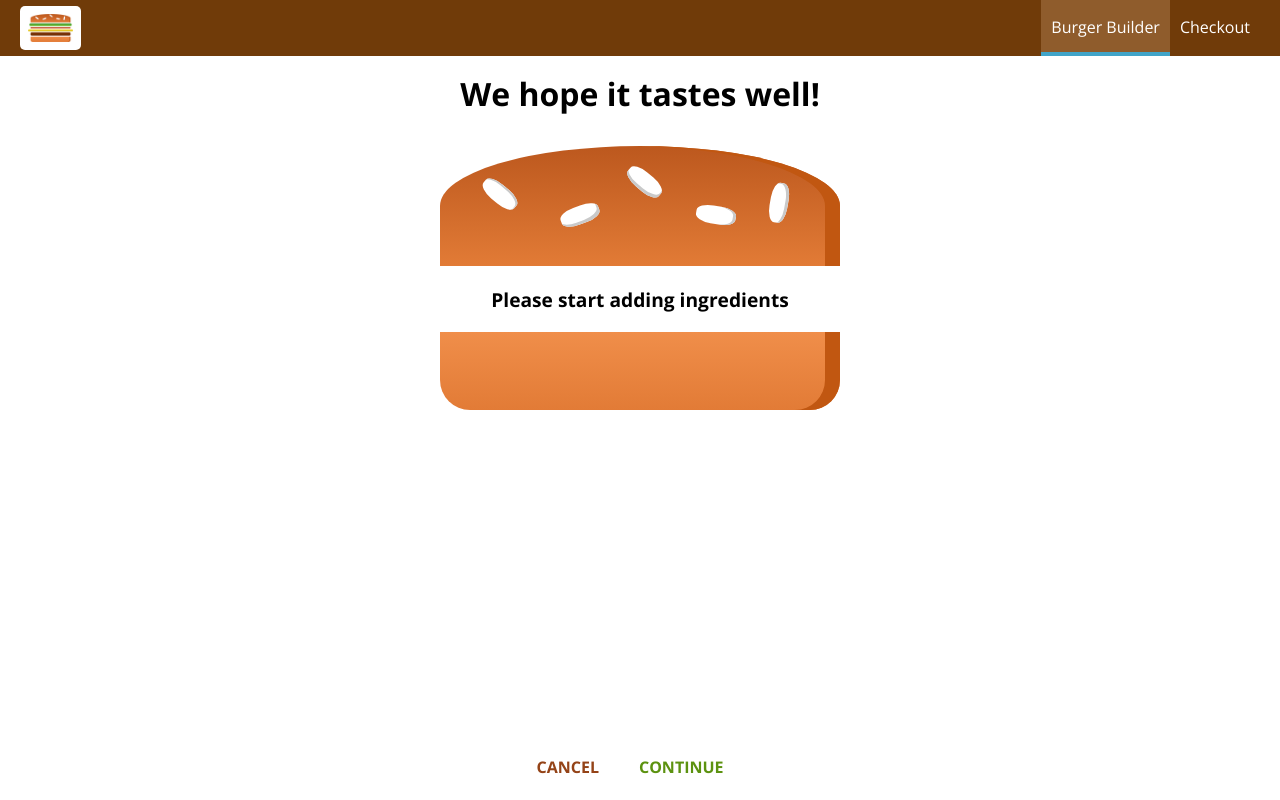
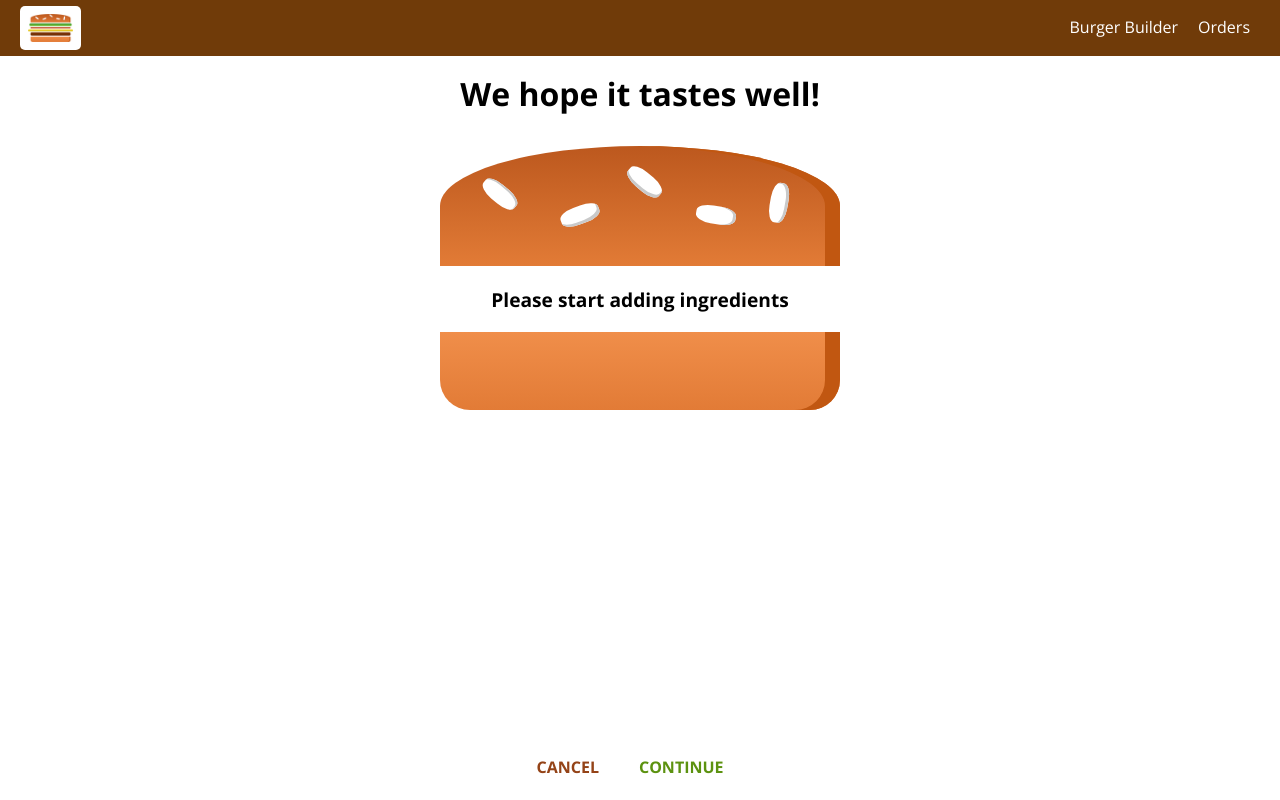
Before and after one commit to alopes2/react-burger-builder, a React app: page /checkout in a window 1280 px wide. Built offline with nearby package versions, Linux system fonts and the light colour scheme.

Commit message:
Navigating to Orders

```diff
--- a/src/components/Navigation/NavigationItems/NavigationItem/NavigationItem.js
+++ b/src/components/Navigation/NavigationItems/NavigationItem/NavigationItem.js
@@ -1,12 +1,14 @@
 import React from 'react';
+import { NavLink } from 'react-router-dom';
 
 import classes from './NavigationItem.css';
 
 const navigationItem = (props) => (
     <li className={classes.NavigationItem}>
-        <a
-            href={props.link}
-            className={props.active ? classes.active : null}>{props.children}</a>
+        <NavLink
+            to={props.link}
+            activeClassName={classes.active}
+            exact={props.exact}>{props.children}</NavLink>
     </li>
 );
 
--- a/src/components/Navigation/NavigationItems/NavigationItems.js
+++ b/src/components/Navigation/NavigationItems/NavigationItems.js
@@ -6,8 +6,8 @@ import NavigationItem from './NavigationItem/NavigationItem';
 
 const navigationItems = (props) => (
     <ul className={classes.NavigationItems} >
-        <NavigationItem link="/" active>Burger Builder</NavigationItem>
-        <NavigationItem link="/">Checkout</NavigationItem>
+        <NavigationItem link="/" exact>Burger Builder</NavigationItem>
+        <NavigationItem link="/orders">Orders</NavigationItem>
     </ul>
 );
 
```
